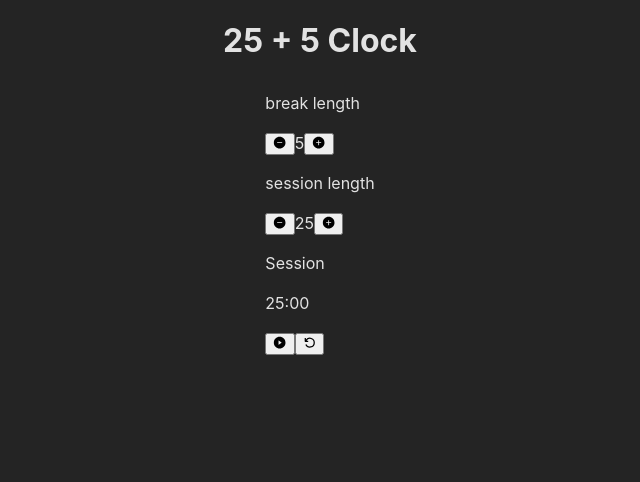
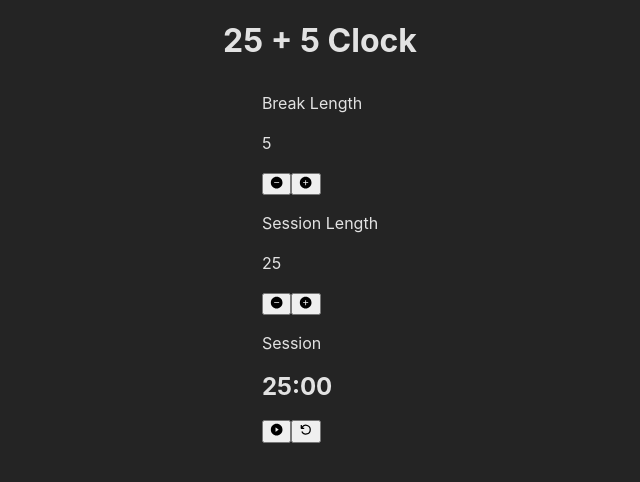
Before and after one commit to linda-94-andersson/Build-a-25---5-Clock---User-Story, a React (Vite) app: page / in a window 1280 px wide. Shown: the top 482 px of the page, without its empty margins (320-960 px from the left). Built offline with nearby package versions, Linux system fonts and the light colour scheme.

Commit message:
Setup for Dec,Inc, Reset  and time

```diff
--- a/src/atoms/atom.js
+++ b/src/atoms/atom.js
@@ -1,27 +1,16 @@
 import { atom } from "recoil";
-
-export const displayState = atom({
-    key: "displayState",
-    default: 60*25,
-});
 
 export const breakState = atom({
     key: "breakState",
-    default: 60*5,
+    default: 5,
 });
 
 export const sessionState = atom({
     key: "sessionState",
-    default: 60*25,
+    default: 25,
 });
 
-
-export const timerOnState = atom({
-    key: "timerOnState",
-    default: false,
+export const playState = atom({
+    key: "playState",
+    default: true,
 });
-
-export const onBreakState = atom({
-    key: "onBreakSate",
-    default: false
-});
--- a/src/components/Control.jsx
+++ /dev/null
@@ -1,20 +0,0 @@
-import React from "react";
-import { Button, Container } from "react-bootstrap";
-import { AiFillPlusCircle, AiFillMinusCircle } from "react-icons/ai";
-
-function Control({ type, length, changeTime }) {
-  return (
-    <Container>
-      <p id={`${type}-label`}>{type} length</p>
-      <Button id={`${type}-decrement`} onClick={() => changeTime(-60, type)}>
-        <AiFillMinusCircle />
-      </Button>
-      <span id={`${type}-length`}>{length}</span>
-      <Button id={`${type}-increment`} onClick={() => changeTime(60, type)}>
-        <AiFillPlusCircle />
-      </Button>
-    </Container>
-  );
-}
-
-export default Control;
--- a/src/components/Time.jsx
+++ b/src/components/Time.jsx
@@ -1,191 +1,134 @@
-import React, { useRef, useState } from "react";
-import {
-  displayState,
-  breakState,
-  sessionState,
-  timerOnState,
-  onBreakState,
-} from "../atoms/atom";
+import React, { useRef, useState, useEffect } from "react";
+import { breakState, sessionState, playState } from "../atoms/atom";
 import { useRecoilState } from "recoil";
 import { Button, Container } from "react-bootstrap";
-import { AiFillPauseCircle, AiFillPlayCircle } from "react-icons/ai";
+import {
+  AiFillPlusCircle,
+  AiFillMinusCircle,
+  AiFillPauseCircle,
+  AiFillPlayCircle,
+} from "react-icons/ai";
 import { VscDebugRestart } from "react-icons/vsc";
-import Control from "./Control";
-import { accurateInterval } from "../utils/data";
 
 function Time() {
-  // const [displayTime, setDisplayTime] = useRecoilState(displayState);
-  // const [breakTime, setBreakTime] = useRecoilState(breakState);
-  // const [sessionTime, setSessionTime] = useRecoilState(sessionState);
-  // const [timerOn, setTimerOn] = useRecoilState(timerOnState);
-  // const [onBreak, setOnBreak] = useRecoilState(onBreakState);
-  const [displayTime, setDisplayTime] = useState(60*25);
-  const [breakTime, setBreakTime] = useState(60*5);
-  const [sessionTime, setSessionTime] = useState(60*25);
-  const [timerOn, setTimerOn] = useState(false);
-  const [onBreak, setOnBreak] = useState(false);
-  const myAudio = useRef();
-  const displayTimerRef = useRef();
-  const timeoutRef = useRef();
-  const onBreakRef = useRef(null);
-  const displayVisualTimerRef = useRef();
+  const [breakTime, setBreakTime] = useRecoilState(breakState);
+  const [session, setSession] = useRecoilState(sessionState);
+  const [timer, setTimer] = useState(1500);
+  const [play, setPlay] = useRecoilState(playState);
 
-  const timerControl = () => {
-    if (!timerOn) {
-      setTimerOn(true);
-      beginCountDown();
-    } else if (timeoutRef.current.timeoutID) {
-      timeoutRef.current.cancel();
-      setTimerOn(false);
+  const handleBreakDec = () => {
+    if (breakTime <= 1) {
+      return;
     }
+    setBreakTime(breakTime - 1);
   };
 
-  const beginCountDown = () => {
-    let timeOutInfo = accurateInterval(() => {
-      phaseControl();
-    }, 1000);
-    timeoutRef.current = timeOutInfo;
+  const handleBreakInc = () => {
+    if (breakTime >= 60) {
+      return;
+    }
+    setBreakTime(breakTime + 1);
   };
 
-  const displayElapsedPercentage = (isBreak, currentTick) => {
-    let percentage = "0%";
-    if (isBreak) {
-      percentage =
-        Math.abs(((currentTick - breakTime) / breakTime) * 100) + "%";
-    } else {
-      percentage =
-        Math.abs(((currentTick - sessionTime) / sessionTime) * 100) + "%";
+  const handleSessionDec = () => {
+    if (session <= 1) {
+      return;
     }
-    displayVisualTimerRef.current = percentage;
+    setSession(session - 1);
   };
 
-  const phaseControl = () => {
-    let time;
-
-    setDisplayTime((prev) => {
-      displayTimerRef.current = prev;
-      return prev - 1;
-    });
-
-    time = displayTimerRef.current;
-
-    if (time <= 0) {
-      setOnBreak((prev) => {
-        let previousState = prev;
-        onBreakRef.current = !previousState;
-        return !prev;
-      });
-
-      if (timeoutRef.current) {
-        timeoutRef.current.cancel();
-
-        if (onBreakRef.current === false) {
-          displayTimerRef.current = sessionTime;
-          playBuzzer();
-        } else if (onBreakRef.current === true) {
-          displayTimerRef.current = breakTime;
-          playBuzzer();
-        }
-        setDisplayTime(displayTimerRef.current);
-        beginCountDown();
-      }
+  const handleSessionInc = () => {
+    if (session >= 60) {
+      return;
     }
-    displayElapsedPercentage(onBreakRef.current, time);
+    setSession(session + 1);
   };
 
-  const resetPomodoro = () => {
-    setDisplayTime(60 * 25);
-    setBreakTime(60 * 5);
-    setSessionTime(60 * 25);
-    setOnBreak(false);
-    setTimerOn(false);
-    if (timeoutRef.current) {
-      timeoutRef.current.cancel();
+  const timeCounter = () => {
+    let minuets = Math.floor(session);
+    let seconds = timer % 60;
+
+    if (minuets < 10) {
+      minuets = "0" + minuets;
     }
-    myAudio.current.pause();
-    myAudio.current.currentTime = 0;
-    displayVisualTimerRef.current = "0%";
+    if (seconds < 10) {
+      seconds = "0" + seconds;
+    }
+    return `${minuets}:${seconds}`;
   };
 
-  const changeTime = (timeAmmount, type) => {
-    if (type === "break") {
-      if (
-        (breakTime >= 60 * 60 && timeAmmount > 0) ||
-        (breakTime <= 60 && timeAmmount < 0)
-      ) {
-        return;
-      }
-      setBreakTime((prev) => prev + timeAmmount);
-    } else if (type === "session") {
-      if (
-        (sessionTime >= 60 * 60 && timeAmmount > 0) ||
-        (sessionTime <= 60 && timeAmmount < 0)
-      ) {
-        return;
-      }
-      setSessionTime((prev) => prev + timeAmmount);
-      if (!timerOn) {
-        setDisplayTime(sessionTime + timeAmmount);
-      }
-    }
+  const handleReset = () => {
+    setBreakTime(5);
+    setSession(25);
+    setTimer(1500);
+    setPlay(true);
+    document.getElementById("beep").pause();
+    document.getElementById("beep").currentTime = 0;
   };
 
-  const formatTime = (time, type = "display") => {
-    if (type === "display") {
-      let minutes = Math.floor(time / 60);
-      let seconds = time % 60;
-
-      return (
-        (minutes < 10 ? "0" + minutes : minutes) +
-        ":" +
-        (seconds < 10 ? "0" + seconds : seconds)
-      );
-    } else if (type === "control") {
-      let minutes = Math.ceil(time / 60);
-      return minutes;
+  const playTimer = () => {
+    if (timer === 0) {
+      console.log("Finished!");
+      playSound();
     }
+    setPlay(false);
   };
 
-  const playBuzzer = () => {
-    myAudio.current.currentTime = 0;
-    myAudio.current.play();
+  const pauseTimer = () => {
+    setPlay(true);
   };
+
+  const handlePlayPause = () => {
+    if (!play) {
+      playTimer();
+    }
+    pauseTimer();
+  };
+
+  const playSound = () => {
+    document.getElementById("beep").play();
+  };
+
+  // useEffect(
+  //   () => {
+  //     setTimer(timer - 1);
+  //   },[playTimer],
+  //   1000
+  // );
 
   return (
     <Container>
       <Container>
-        <Control
-          type="break"
-          length={formatTime(breakTime, "control")}
-          changeTime={changeTime}
-        />
-        <Control
-          type="session"
-          length={formatTime(sessionTime, "control")}
-          changeTime={changeTime}
-        />
+        <p id="break-label">Break Length</p>
+        <p id="break-length">{breakTime}</p>
+        <Button id="break-decrement" onClick={handleBreakDec}>
+          <AiFillMinusCircle />
+        </Button>
+        <Button id="break-increment" onClick={handleBreakInc}>
+          <AiFillPlusCircle />
+        </Button>
+        <p id="session-label">Session Length</p>
+        <p id="session-length">{session}</p>
+        <Button id="session-decrement" onClick={handleSessionDec}>
+          <AiFillMinusCircle />
+        </Button>
+        <Button id="session-increment" onClick={handleSessionInc}>
+          <AiFillPlusCircle />
+        </Button>
       </Container>
       <Container>
-        <p id="timer-label">{onBreak ? "Break" : "Session"}</p>
-        <p id="time-left" ref={displayTimerRef}>
-          {formatTime(displayTime)}
-        </p>
-        <span style={{ height: displayVisualTimerRef.current }}></span>
+        <p id="timer-label">{timer ? "Session" : "Break"}</p>
+        <h2 id="time-left">{timeCounter(timer)}</h2>
       </Container>
       <Container>
-        <Button id="start_stop" onClick={() => timerControl()}>
-          {!timerOn ? <AiFillPlayCircle /> : <AiFillPauseCircle />}
+        <Button id="start_stop" onClick={handlePlayPause}>
+          {play ? <AiFillPlayCircle /> : <AiFillPauseCircle />}
         </Button>
-        <Button id="reset" onClick={() => resetPomodoro()}>
+        <Button id="reset" onClick={handleReset}>
           <VscDebugRestart />
         </Button>
       </Container>
-      <audio
-        id="beep"
-        preload="auto"
-        ref={myAudio}
-        src="./sound/Tada-sound.mp3"
-      ></audio>
+      <audio id="beep" preload="auto" src="./sound/Tada-sound.mp3"></audio>
     </Container>
   );
 }
--- a/src/utils/data.jsx
+++ /dev/null
@@ -1,21 +0,0 @@
-export const accurateInterval = function (fn, time) {
-  let cancel, nextAt, timeout, wrapper, timeoutID;
-  nextAt = new Date().getTime() + time;
-  timeout = null;
-  wrapper = function () {
-    nextAt += time;
-    timeout = setTimeout(wrapper, nextAt - new Date().getTime());
-    return fn();
-  };
-  cancel = function () {
-    return clearTimeout(timeout);
-  };
-  timeoutID = function () {
-    return timeout;
-  };
-  timeout = setTimeout(wrapper, nextAt - new Date().getTime());
-  return {
-    cancel: cancel,
-    timeoutID: timeout,
-  };
-};
```
